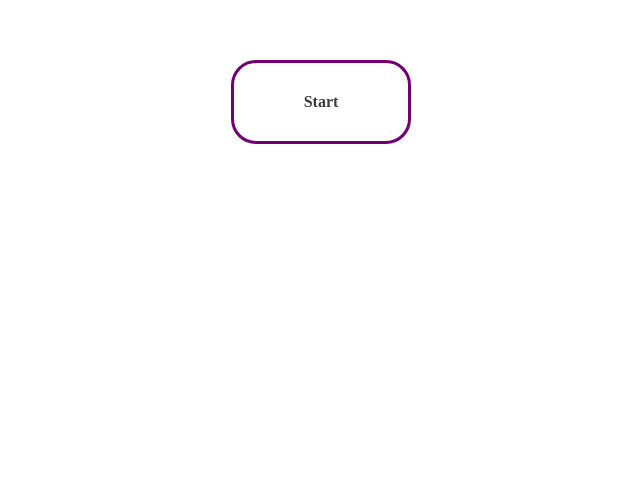
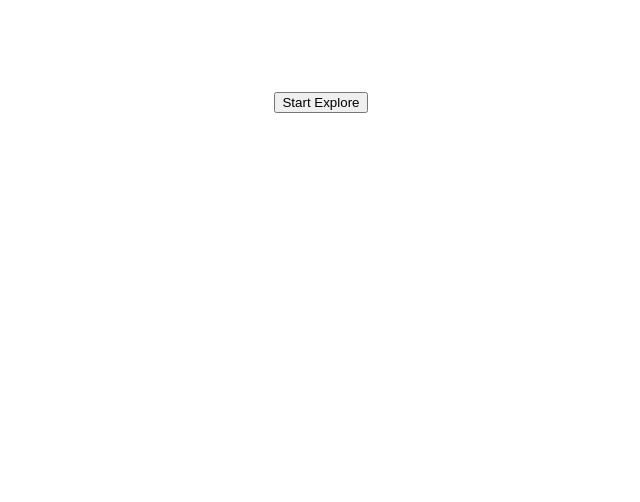
Before and after one commit to Mobinshahidi/react-voice-assistant, a React (Vite) app: page / in a window 1280 px wide. Shown: the part 298-800 px from the top of the page, without its empty margins (319-959 px from the left). Built offline with nearby package versions, Linux system fonts and the light colour scheme.

Commit message:
some changes

```diff
--- a/src/component/VoiceAssistant.jsx
+++ b/src/component/VoiceAssistant.jsx
@@ -6,7 +6,7 @@ import styles from './VoiceAssistant.module.css';
 import { Element, Link } from 'react-scroll';
 import { LiaMicrophoneSlashSolid } from 'react-icons/lia';
 import { LiaMicrophoneSolid } from 'react-icons/lia';
-import ParticlesBg from 'particles-bg'
+import ParticlesBg from 'particles-bg';
 // import ParticleBackground from './ParticleBackground';
 const VoiceAssistant = () => {
 	const { listening, transcript } = useSpeechRecognition();
@@ -113,7 +113,7 @@ const VoiceAssistant = () => {
 		} else if (message.includes('shahidi')) {
 			const finalText =
 				'MOBIN SHAHIDI is a 20-year-old front-end developer and his portfolio is';
-				window.open("https://mobinshahidi.netlify.app")
+			window.open('https://mobinshahidi.netlify.app');
 			speak(finalText);
 			setThinking(false);
 		} else if (message.includes('date')) {
@@ -149,24 +149,15 @@ const VoiceAssistant = () => {
 		}
 	};
 	return (
-		<div className={styles.container} id='bg'>
-			{/* <ParticlesBg  num={200}type="cobweb" bg={true}/> */}
+		<div className={styles.container} id="bg">
+			<ParticlesBg color='#2c0f85' num={200} type="cobweb" bg={true} />
+			{!start && (
 				<div className={styles.firstPage}>
-				<Link
-					activeClass="active"
-					to="second"
-					spy={true}
-					smooth={true}
-					offset={100}
-					duration={1500}
-					onClick={() => setStart(true)}
-				>
-					Start
-				</Link>
+					<button onClick={() => setStart(!start)}>Start Explore</button>
 				</div>
-			<Element name="second" className={styles.secondPage}>
-			{/* <ParticlesBg  num={200}type="cobweb" bg={true}/> */}
-			{/* <ParticleBackground /> */}
+			)}
+			{start && (
+				<div className={styles.hidden}>
 					<span className={styles.title}>
 						{listening ? (
 							<p>Go ahead i'm listening</p>
@@ -187,7 +178,8 @@ const VoiceAssistant = () => {
 						{thinking && <div>Thinking...</div>}
 						{aiText && <div>{aiText}</div>}
 					</div>
-			</Element>
+				</div>
+			)}
 		</div>
 	);
 };
--- a/src/component/VoiceAssistant.module.css
+++ b/src/component/VoiceAssistant.module.css
@@ -35,13 +35,3 @@ body {
     cursor: pointer;
     transition: .25s all ease-in-out;
 }
-
-.secondPage {
-    display: flex;
-    align-items: center;
-    flex-direction: column;
-    justify-content: center;
-    width: 100vw;
-    height: 100vh;
-
-}
```
Lines whose indentation alone changed are shown as unchanged.
